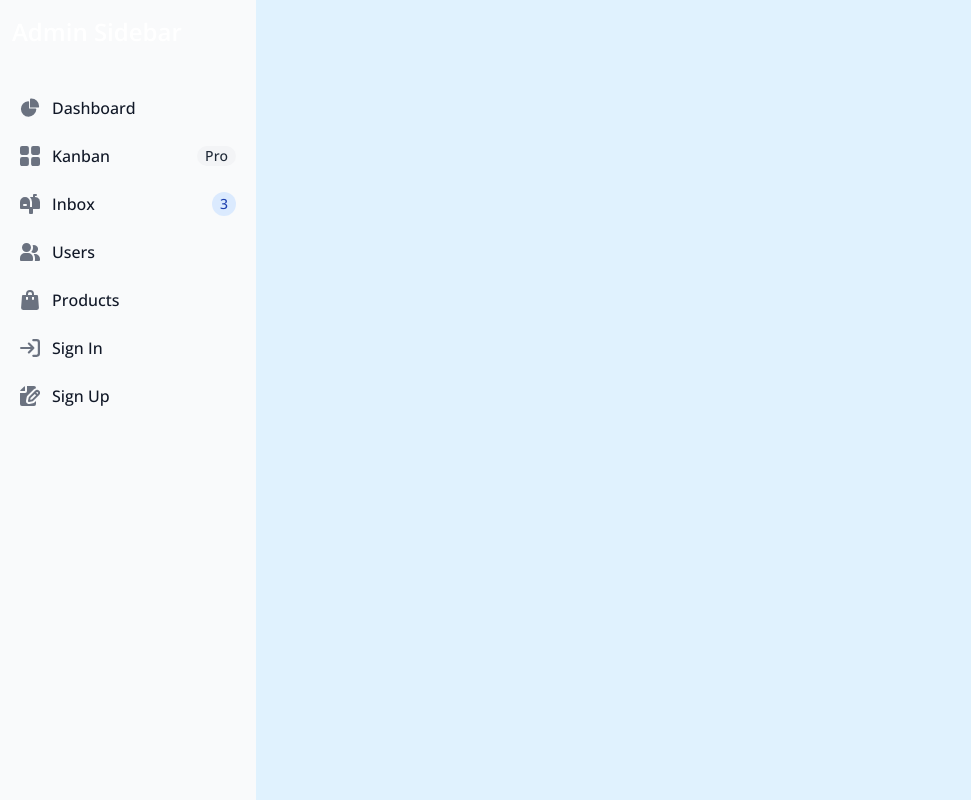
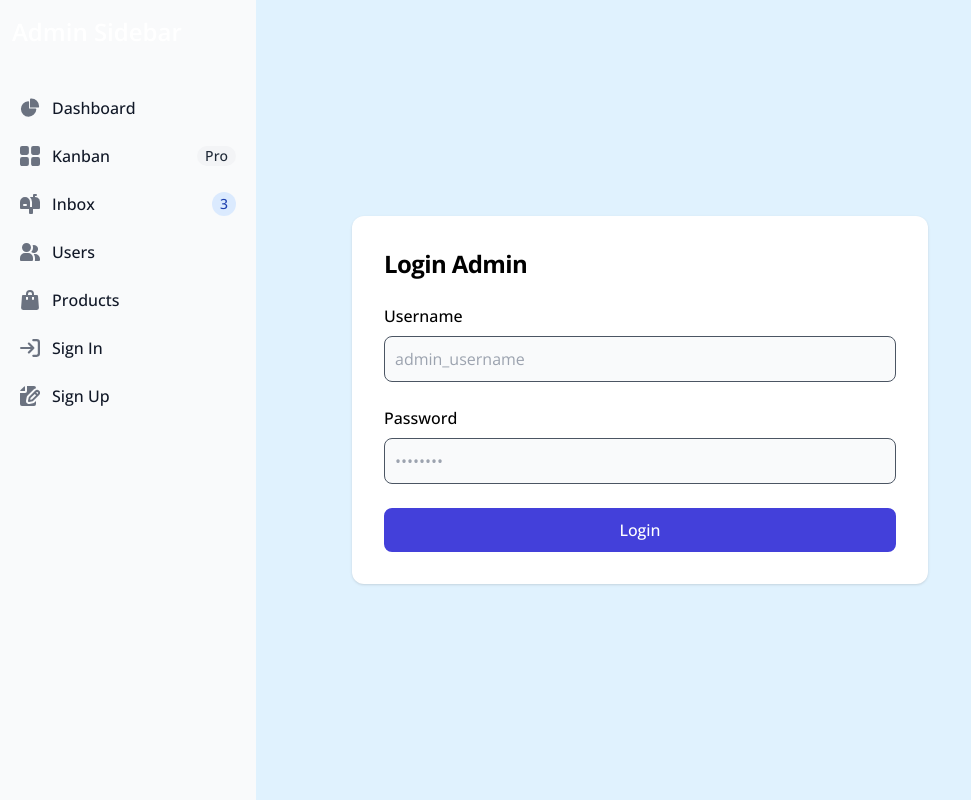
Before and after one commit to Phiniqq724/gmatrix-blockchain, a Next.js app: page /admin/login in a window 1280 px wide. Shown: the whole page, without its empty margins (0-971 px from the left). Built offline with nearby package versions, Linux system fonts and the light colour scheme.

Commit message:
feat: auth admin page

```diff
--- a/src/app/admin/(auth)/login/page.tsx
+++ b/src/app/admin/(auth)/login/page.tsx
@@ -1,5 +1,34 @@
+import { FormButton } from "@/app/components/Button";
+import TextInput from "@/app/components/InputText";
+import Link from "next/link";
 import React from "react";
 
 export default function adminLogin() {
-  return <></>;
+  return (
+    <section className="flex justify-center items-center h-screen w-full">
+      <div className="w-full mx-auto bg-white rounded-xl shadow dark:border md:mt-0 max-w-xl xl:p-0">
+        <div className="p-6 space-y-4 md:space-y-6 sm:p-8">
+          <h1 className="text-xl font-bold leading-tight tracking-tight text-black md:text-2xl">Login Admin</h1>
+          <form className="space-y-4 md:space-y-6">
+            <div>
+              <label htmlFor="username" className="block mb-2 text-base font-medium text-black">
+                Username
+              </label>
+              <TextInput type="text" name="username" id="username" placeholder="admin_username" required />
+            </div>
+            <div>
+              <label htmlFor="password" className="block mb-2 text-base font-medium text-black">
+                Password
+              </label>
+              <TextInput type="password" name="password" id="password" placeholder="••••••••" required />
+            </div>
+
+            <FormButton type="submit" className="w-full" variant="blue">
+              Login
+            </FormButton>
+          </form>
+        </div>
+      </div>
+    </section>
+  );
 }
```
